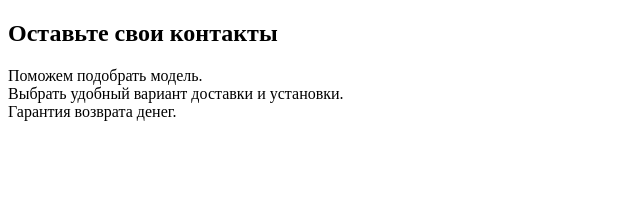
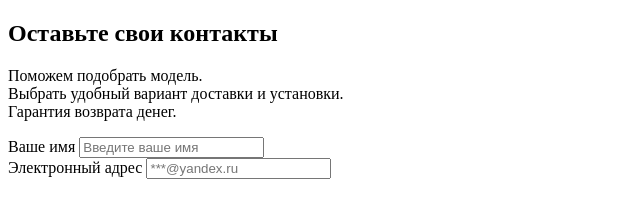
Before and after one commit to Arcsenius/Learn_frontend_lend, a plain HTML site: page index_form.html in a window 1280 px wide. Shown: the whole page, without its empty margins (0-640 px from the left). Drawn offline with Linux system fonts and the light colour scheme.

Commit message:
add div for email and name

```diff
--- a/index_form.html
+++ b/index_form.html
@@ -12,5 +12,15 @@
             <p>Поможем подобрать модель.<br>Выбрать удобный вариант доставки и установки.<br>Гарантия возврата денег.</p>
         </div>
     </section>
+    <form action="">
+        <div class="form__group">
+            <label for="name">Ваше имя</label>
+            <input type="text" placeholder="Введите ваше имя" id="name">
+        </div>
+        <div class="form__group">
+            <label for="email">Электронный адрес</label>
+            <input type="email" id="email" placeholder="***@yandex.ru" >
+        </div>
+    </form>
 </body>
 </html
```
Also changed, not shown: main.css (+13 -0 lines), 1 other file.
